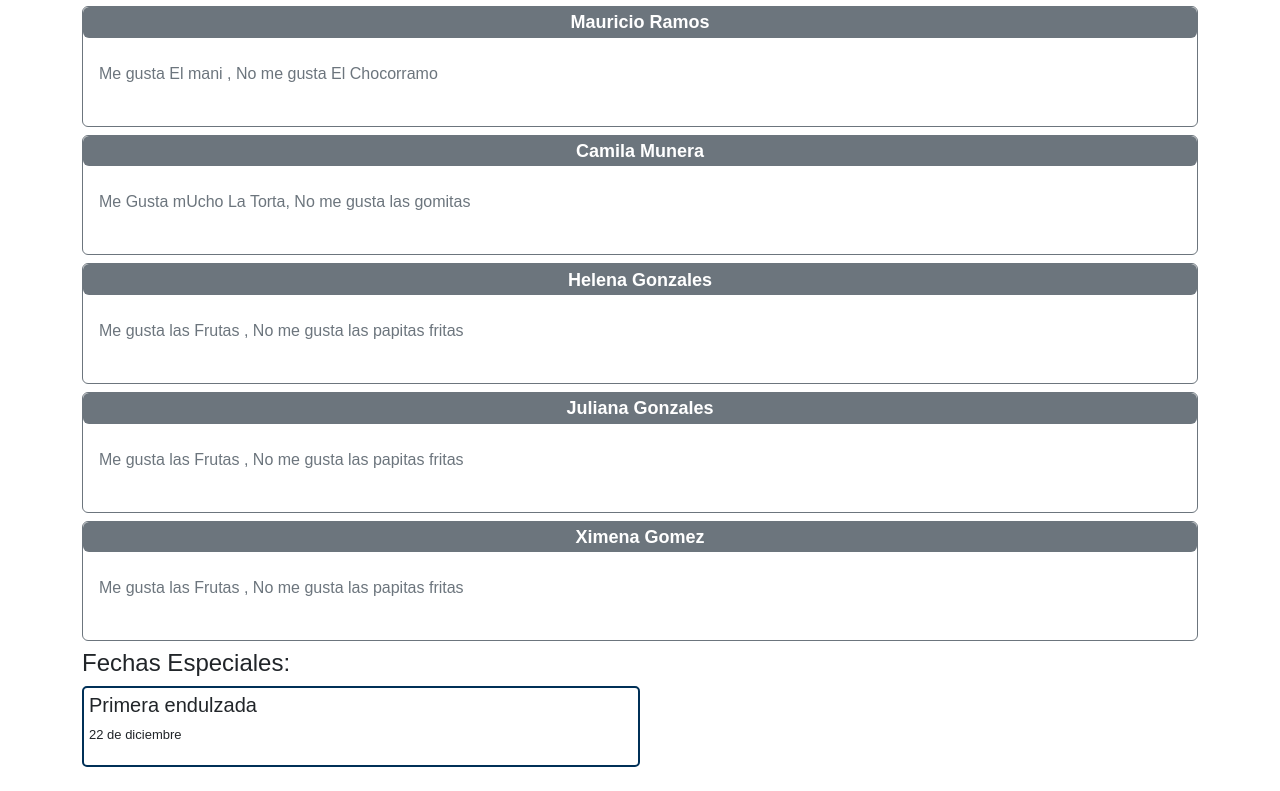
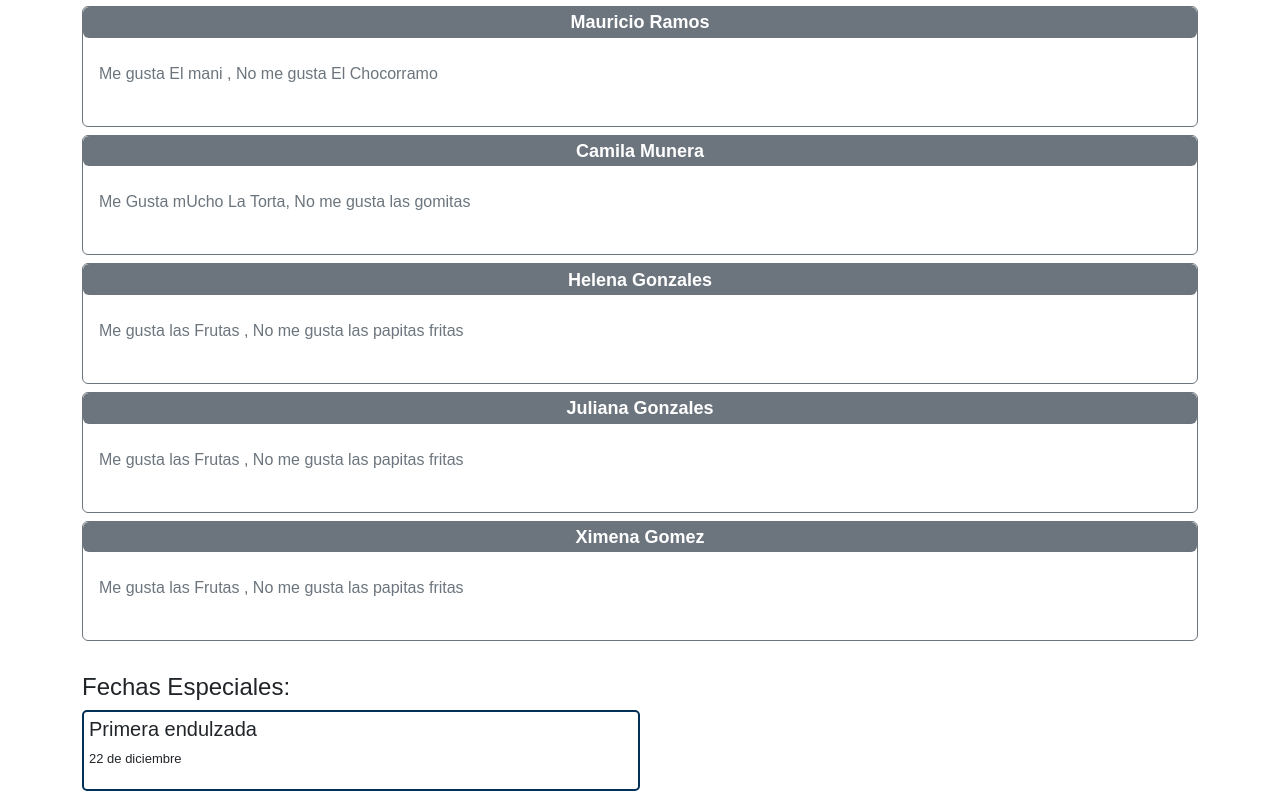
Before and after one commit to EstebanBenitez/CodigoModaReact, a React (Create React App) app: page /miembros in a window 1280 px wide. Shown: the part 1052-1843 px from the top of the page. Before the commit the page ends 1819 px from the top, so only its background shows below. Built offline with nearby package versions, Linux system fonts and the light colour scheme.

Commit message:
se sube mejoras de csss miembros Adm

```diff
--- a/src/views/Miembros.jsx
+++ b/src/views/Miembros.jsx
@@ -19,7 +19,7 @@ function Miembros () {
 <ListMembers/>
 
 
-<Container>
+<Container className="pt-4 fs-5 t ">
 
     <h4>Fechas Especiales:</h4>
     <div id="contenedor">
```
